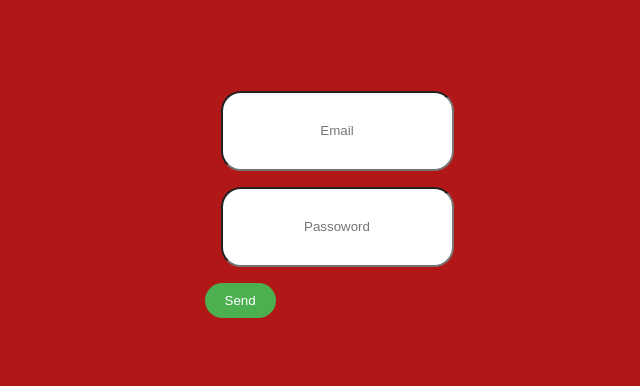
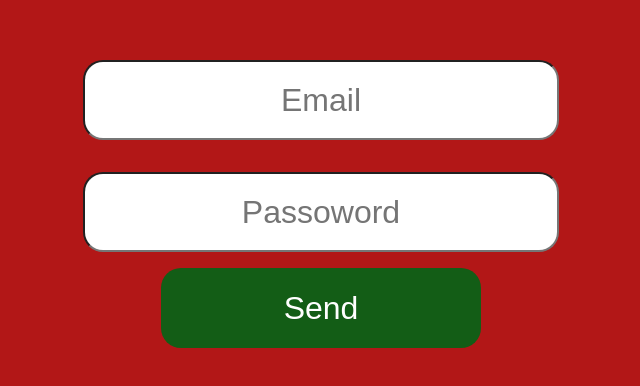
Before and after one commit to OsianJL/decorator_app, a website: page index.html in a window 1280 px wide. Shown: the part 196-582 px from the top of the page, without its empty margins (319-959 px from the left). Drawn offline with Linux system fonts and the light colour scheme.

Commit message:
new styles

```diff
--- a/src/app.css
+++ b/src/app.css
@@ -20,23 +20,27 @@ input {
   padding: 10px; /* Asegura que haya algo de espacio dentro del input */
   width: 100%; /* Opcional: que el input ocupe el 100% del contenedor */
   box-sizing: border-box;
+  font-size: 2rem;
 }
 
-
 button {
+  width: 20rem;
+  height: 5rem;
   display: flex;
   justify-content: center; /* Centra el texto horizontalmente */
-    align-items: center;     /* Centra el texto verticalmente */
-    padding: 10px 20px;      /* Añade espacio interno al botón */
-    border: none;            /* Elimina el borde por defecto */
-    border-radius: 20px;      /* Bordes redondeados */
-    background-color: #4CAF50; /* Color de fondo */
-    color: white;            /* Color del texto */
-    cursor: pointer;         /* Cambia el cursor cuando se pasa sobre el botón */
+  align-items: center; /* Centra el texto verticalmente */
+  padding: 10px 20px; /* Añade espacio interno al botón */
+  border: none; /* Elimina el borde por defecto */
+  border-radius: 20px; /* Bordes redondeados */
+  background-color: #135d16; /* Color de fondo */
+  color: white; /* Color del texto */
+  cursor: pointer; /* Cambia el cursor cuando se pasa sobre el botón */
+  font-size: 2rem;
 }
 
-.container {
+form {
   display: flex; /* Activar Flexbox */
+  flex-direction: column;
   justify-content: center; /* Centrar horizontalmente el contenido */
   align-items: center;
 }
```
Lines whose indentation alone changed are shown as unchanged.
